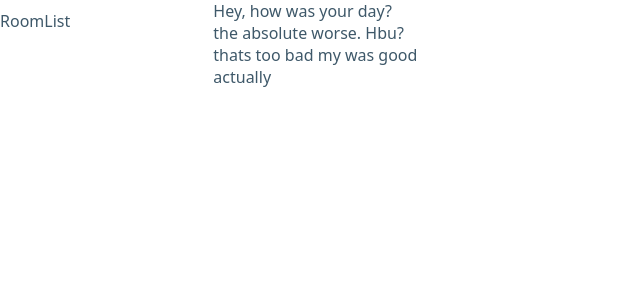
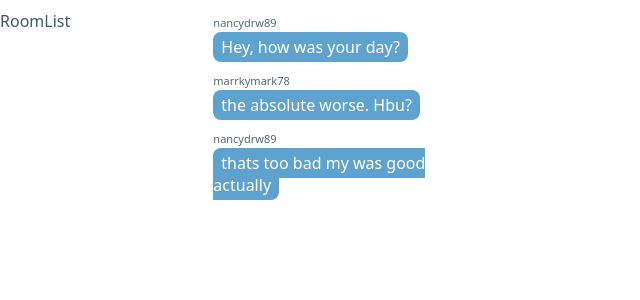
Before and after one commit to newedition994/reactjs-chat-app, a React (Create React App) app: page / in a window 1280 px wide. Shown: the top 300 px of the page, without its empty margins (0-640 px from the left). Built offline with nearby package versions, Linux system fonts and the light colour scheme.

Commit message:
Used dummy-data for message list

```diff
--- a/src/components/Message.js
+++ b/src/components/Message.js
@@ -4,7 +4,6 @@ class Message extends React.Component {
     render() {
         return (
             <div className="message">
-
             </div>
         )
     }
--- a/src/components/MessageList.js
+++ b/src/components/MessageList.js
@@ -23,7 +23,10 @@ class MessageList extends Component {
             <div classname="message-list">
                 {DUMMY_DATA.map((message, index) => {
                     return (
-                        <div>{message.text}</div>
+                        <div key={index} className="message">
+                            <div className="message-username">{message.senderId}</div>
+                            <div className="message-text">{message.text}</div>
+                        </div>
                     )
                 })}
             </div>
```
